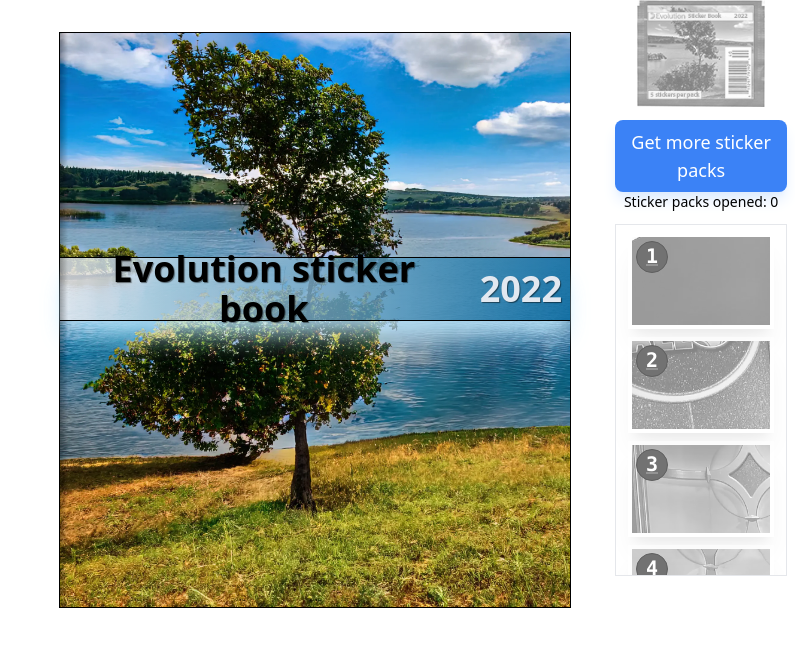
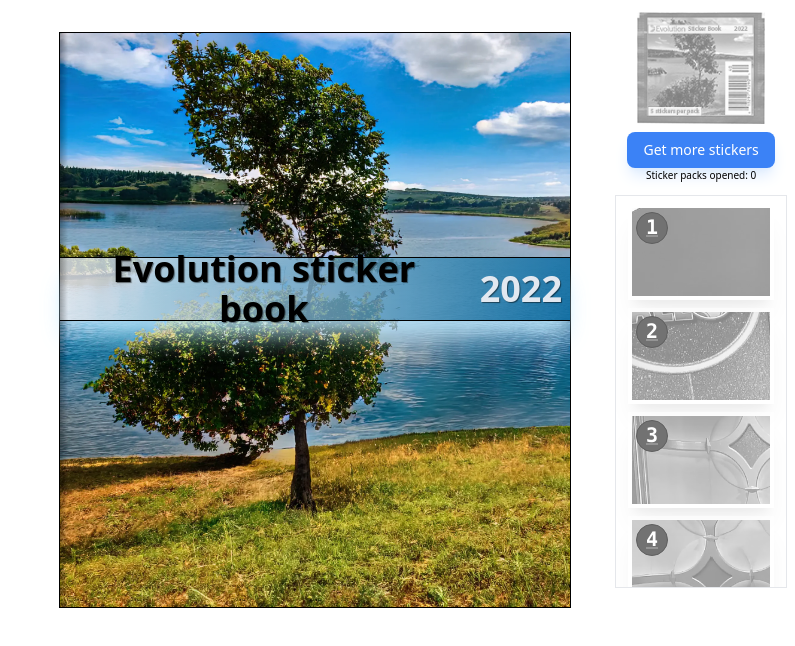
Before and after one commit to avilde/av-evo-sticker-book, a React (Create React App) app: page / in a window 1280 px wide. Shown: the top 646 px of the page, without its empty margins (485-1280 px from the left). Built offline with nearby package versions, Linux system fonts and the light colour scheme.

Commit message:
Rescale sticker list and zoom elements

```diff
--- a/src/components/sticker/page/PageSticker.tsx
+++ b/src/components/sticker/page/PageSticker.tsx
@@ -57,7 +57,7 @@ export const PageStickerComponent: React.FC<PageStickerProps> = ({
 		'stickerNumber',
 		'absolute w-20 h-8 flex items-center justify-center',
 		'font-extrabold font-mono text-center text-white',
-		'bg-gray-300 rounded-md',
+		'bg-gray-300 rounded-md pointer-events-none',
 		'sm:text-xs md:text-baseline lg:text-lg xl:text-2xl'
 	)
 
--- a/src/components/stickerList/StickerList.css
+++ b/src/components/stickerList/StickerList.css
@@ -28,3 +28,7 @@
 	opacity: 0.5;
 	filter: grayscale(1);
 }
+
+.stickerList .stickerPackButton {
+	background-size: 100% 100%;
+}
--- a/src/components/stickerList/StickerList.tsx
+++ b/src/components/stickerList/StickerList.tsx
@@ -33,7 +33,7 @@ export const StickerList: React.FC<StickerListProps> = observer(
 			<div
 				className={cn(
 					'stickerList',
-					'relative flex flex-col justify-center align-center mx-3',
+					'relative flex flex-col justify-center align-center mx-3 mt-3',
 					className
 				)}
 			>
@@ -41,10 +41,10 @@ export const StickerList: React.FC<StickerListProps> = observer(
 					className={cn(
 						'stickerPackButton',
 						'relative flex w-20 h-16 lg:w-32 lg:h-28 self-center items-center shrink-0 mb-2',
-						'bg-contain bg-no-repeat select-none',
+						'bg-no-repeat select-none',
 						stickerPacksAcquired === 0
 							? 'pointer-events-none grayscale opacity-50'
-							: 'cursor-pointer hover:scale-110'
+							: 'cursor-pointer hover:scale-105 hover:shadow-md hover:shadow-gray-300'
 					)}
 					style={{
 						backgroundImage: `url(${stickerPackMiniPath})`,
@@ -69,17 +69,17 @@ export const StickerList: React.FC<StickerListProps> = observer(
 				<div className="flex flex-col justify-center items-center mb-3">
 					<button
 						className={cn(
-							'py-2 px-2 lg:px-4',
-							'bg-blue-500 shadow-lg shadow-blue-100 rounded-lg',
-							'text-white text-[12px] sm:text-sm md:text-baseline lg:text-lg select-none',
+							'p-1 lg:py-2 lg:px-4',
+							'bg-blue-500 shadow-lg shadow-blue-100 rounded-lg select-none',
+							'text-white text-[12px] sm:text-sm md:text-baseline',
 							'hover:shadow-blue-300 hover:scale-105'
 						)}
 						onClick={() => getNewStickerPack()}
 					>
-						Get more sticker packs
+						Get more stickers
 					</button>
 
-					<div className="text-sm select-none">
+					<div className="text-[10px] select-none">
 						Sticker packs opened: {stickerPacksOpened}
 					</div>
 				</div>
--- a/src/components/stickerPack/StickerPack.css
+++ b/src/components/stickerPack/StickerPack.css
@@ -1,7 +1,7 @@
 .stickerPack {
 	position: absolute;
-	width: 25em;
-	height: 20em;
+	width: 20em;
+	height: 15em;
 }
 
 .stickerPack > .side {
@@ -16,7 +16,7 @@
 
 .stickerPack > .side.back {
 	transform: rotateY(-180deg);
-	background-size: cover;
+	background-size: 100% 100%;
 }
 
 .stickerPack > .side.front {
--- a/src/components/stickerPack/StickerPack.tsx
+++ b/src/components/stickerPack/StickerPack.tsx
@@ -10,12 +10,15 @@ import { StickerType } from '../../consts'
 import { DynamicStickerComponent } from '../sticker/dynamic/DynamicSticker'
 import { LogoStickerComponent } from '../sticker/logo/LogoSticker'
 import { TimeoutMap } from '../../utils/TimeoutMap'
+import { getRandomInBetween } from '../../utils/randomDataUtils'
+import { RandomWithSeed } from '../../utils/randomWithSeed'
 
 export interface StickerPackProps {
 	stickers: Stickers
 	isUsed: boolean
 	isTurned: boolean
 	updateStickerCount: () => void
+	random: RandomWithSeed
 	className?: string
 }
 
@@ -24,6 +27,7 @@ export const StickerPackComponent: React.FC<StickerPackProps> = ({
 	isUsed,
 	isTurned,
 	updateStickerCount,
+	random,
 	className,
 }) => {
 	const [startFlyAway, setStartFlyAway] = React.useState(false)
@@ -84,6 +88,7 @@ export const StickerPackComponent: React.FC<StickerPackProps> = ({
 			<div className={frontSideClassName} style={frontSideStyle}></div>
 			{isUsed &&
 				stickers.map((sticker, index) => {
+					const randomRotate = getRandomInBetween(random, -4, 4)
 					return (
 						<div
 							key={index}
@@ -102,7 +107,9 @@ export const StickerPackComponent: React.FC<StickerPackProps> = ({
 									{...sticker}
 									className="stickerPackSticker"
 									style={{
-										transform: `rotate(${index * 3}deg)`,
+										transform: `rotate(${
+											index * randomRotate
+										}deg)`,
 									}}
 								/>
 							) : (
@@ -110,7 +117,9 @@ export const StickerPackComponent: React.FC<StickerPackProps> = ({
 									{...sticker}
 									className="stickerPackSticker"
 									style={{
-										transform: `rotate(${index * -3}deg)`,
+										transform: `rotate(${
+											index * randomRotate
+										}deg)`,
 									}}
 								/>
 							)}
--- a/src/components/stickerPackZoom/StickerPackZoom.css
+++ b/src/components/stickerPackZoom/StickerPackZoom.css
@@ -1,6 +1,6 @@
 .stickerPackZoom {
 	z-index: 1000;
-	background-color: rgba(0, 0, 0, 0.5);
+	background-color: rgba(0, 0, 0, 0.7);
 	width: 100vw;
 	height: 100vh;
 	transition: background-color 0.5s ease-out;
@@ -11,10 +11,11 @@
 }
 
 .stickerPackZoom > .stickerPackContainer {
-	top: 30%;
-	left: 30%;
-	width: 25vw;
-	height: 20vw;
+	top: 25%;
+	left: 50%;
+	transform: translateX(-50%);
+	width: 20vw;
+	height: 15vw;
 }
 
 .stickerPackZoom > .stickerPackContainer > .sticker {
@@ -26,4 +27,6 @@
 	position: static;
 	width: var(--sticker-width);
 	height: var(--sticker-height);
+	top: initial;
+	left: initial;
 }
--- a/src/components/stickerPackZoom/StickerPackZoom.tsx
+++ b/src/components/stickerPackZoom/StickerPackZoom.tsx
@@ -20,6 +20,7 @@ export const StickerPackZoom: React.FC<StickerPackZoomProps> = observer(
 			decreaseStickerPacksAcquired,
 			increaseStickerPacksOpened,
 			updateStickerCount,
+			random,
 		} = stickerBookState
 		const [isOpenDisabled, setIsOpenDisabled] = React.useState(false)
 		const [timeoutMap] = React.useState<TimeoutMap>(new TimeoutMap())
@@ -75,7 +76,7 @@ export const StickerPackZoom: React.FC<StickerPackZoomProps> = observer(
 
 		const closeButtonClassNames = cn(
 			'closeButton',
-			'absolute -top-2 -right-2 lg:-top-10 lg:-right-10',
+			'absolute -top-2 -right-2 lg:-top-4 lg:-right-4',
 			'w-6 h-6 lg:w-10 lg:h-10 flex justify-center items-center',
 			'rounded-full bg-white shadow-black shadow-md rotate-45',
 			'text-center font-semibold text-lg md:text-4xl pb-1 md:pb-2',
@@ -107,6 +108,7 @@ export const StickerPackZoom: React.FC<StickerPackZoomProps> = observer(
 						<StickerPackComponent
 							{...currentStickerPack}
 							updateStickerCount={updateStickerList}
+							random={random}
 						/>
 					</div>
 
@@ -121,7 +123,7 @@ export const StickerPackZoom: React.FC<StickerPackZoomProps> = observer(
 					</div>
 
 					<div
-						className="flex justify-center items-center absolute -bottom-20"
+						className="flex justify-center items-center absolute -bottom-14"
 						style={{
 							opacity: !currentStickerPack.isUsed ? 1 : 0,
 							transition: 'opacity 0.5s linear',
--- a/src/state/StickerBookState.ts
+++ b/src/state/StickerBookState.ts
@@ -19,7 +19,7 @@ export class StickerBookState {
 	constructor(
 		public pages: Pages,
 		public stickers: Stickers,
-		private random: RandomWithSeed
+		public random: RandomWithSeed
 	) {
 		makeAutoObservable(
 			this,
```
